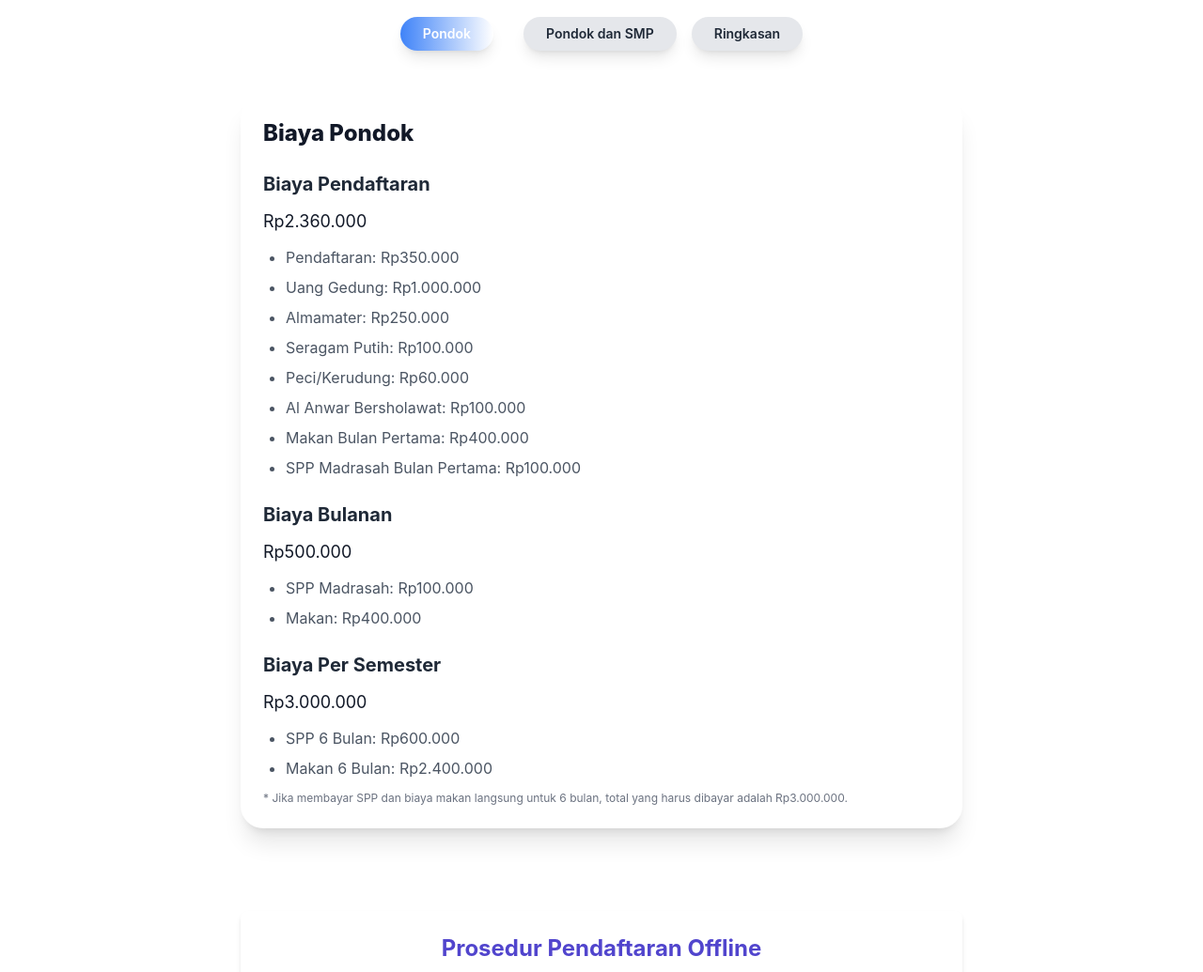
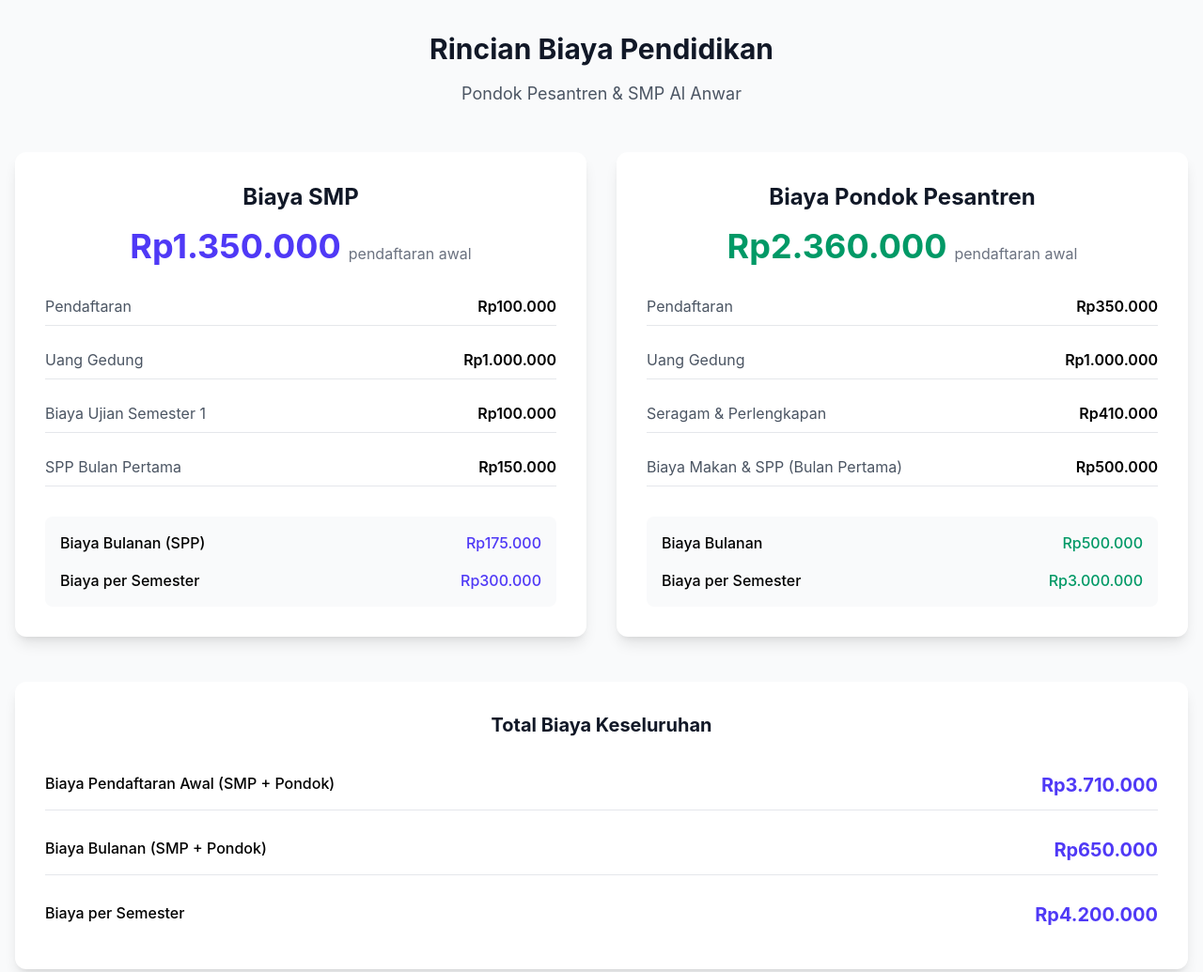
Before and after one commit to bayezsyka/kubahjawa, a website: page ppdb.html in a window 1280 px wide. Shown: the part 1400-2435 px from the top of the page at 94% size. Drawn offline with nearby package versions, Linux system fonts and the light colour scheme.

Commit message:
[update} biaya

```diff
--- a/ppdb.html
+++ b/ppdb.html
@@ -86,205 +86,122 @@
         </div>
     </section>
 
-    <section class="container mx-auto px-6 py-12">
-        <!-- Tab Navigation -->
-        <div class="mb-12 max-w-3xl mx-auto">
-          <ul class="flex justify-center space-x-4" id="custom-tab" data-tabs-toggle="#custom-tab-content">
-            <li>
-              <button class="px-6 py-2 rounded-full text-sm font-semibold text-white bg-gradient-to-r from-blue-500 to-indigo-600 shadow-lg transform transition hover:scale-105" id="pondok-tab" data-tabs-target="#pondok-tab-content" type="button">
-                Pondok
-              </button>
-            </li>
-            <li>
-              <button class="px-6 py-2 rounded-full text-sm font-semibold text-gray-800 bg-gray-200 shadow-lg transform transition hover:scale-105" id="pondok-smp-tab" data-tabs-target="#pondok-smp-tab-content" type="button">
-                Pondok dan SMP
-              </button>
-            </li>
-            <li>
-              <button class="px-6 py-2 rounded-full text-sm font-semibold text-gray-800 bg-gray-200 shadow-lg transform transition hover:scale-105" id="ringkasan-tab" data-tabs-target="#ringkasan-tab-content" type="button">
-                Ringkasan
-              </button>
-            </li>
-          </ul>
-        </div>
-
-        <!-- Tab Content -->
-        <div class="max-w-3xl mx-auto" id="custom-tab-content">
-          <!-- Tab 1: Pondok -->
-          <div class="hidden p-6 bg-white shadow-xl rounded-3xl" id="pondok-tab-content">
-            <h2 class="text-2xl font-extrabold text-gray-900 mb-6">Biaya Pondok</h2>
-
-            <!-- Biaya Pendaftaran -->
-            <div class="mb-6">
-              <h3 class="text-xl font-bold text-gray-800 mb-3">Biaya Pendaftaran</h3>
-              <p class="text-lg text-gray-900 mb-3">Rp2.360.000</p>
-              <ul class="list-disc ml-6 space-y-2 text-base text-gray-600">
-                <li>Pendaftaran: Rp350.000</li>
-                <li>Uang Gedung: Rp1.000.000</li>
-                <li>Almamater: Rp250.000</li>
-                <li>Seragam Putih: Rp100.000</li>
-                <li>Peci/Kerudung: Rp60.000</li>
-                <li>Al Anwar Bersholawat: Rp100.000</li>
-                <li>Makan Bulan Pertama: Rp400.000</li>
-                <li>SPP Madrasah Bulan Pertama: Rp100.000</li>
-              </ul>
-            </div>
-
-            <!-- Biaya Bulanan -->
-            <div class="mb-6">
-              <h3 class="text-xl font-bold text-gray-800 mb-3">Biaya Bulanan</h3>
-              <p class="text-lg text-gray-900 mb-3">Rp500.000</p>
-              <ul class="list-disc ml-6 space-y-2 text-base text-gray-600">
-                <li>SPP Madrasah: Rp100.000</li>
-                <li>Makan: Rp400.000</li>
-              </ul>
-            </div>
-
-            <!-- Biaya Per Semester -->
-            <div>
-              <h3 class="text-xl font-bold text-gray-800 mb-3">Biaya Per Semester</h3>
-              <p class="text-lg text-gray-900 mb-3">Rp3.000.000</p>
-              <ul class="list-disc ml-6 space-y-2 text-base text-gray-600">
-                <li>SPP 6 Bulan: Rp600.000</li>
-                <li>Makan 6 Bulan: Rp2.400.000</li>
-              </ul>
-              <p class="text-xs text-gray-500 mt-3">
-                * Jika membayar SPP dan biaya makan langsung untuk 6 bulan, total yang harus dibayar adalah Rp3.000.000.
-              </p>
-            </div>
+    <Section>
+      <div class="bg-gray-50 py-16 px-4">
+        <div class="max-w-7xl mx-auto">
+          <!-- Header -->
+          <div class="text-center mb-12">
+            <h2 class="text-3xl font-bold text-gray-900 mb-4">Rincian Biaya Pendidikan</h2>
+            <p class="text-lg text-gray-600">Pondok Pesantren & SMP Al Anwar</p>
           </div>
 
-          <!-- Tab 2: Pondok dan SMP (Menggunakan Card) -->
-          <div class="hidden p-6 bg-white shadow-xl rounded-3xl" id="pondok-smp-tab-content">
-            <h2 class="text-2xl font-extrabold text-gray-900 mb-6">Biaya Pondok dan SMP</h2>
+          <!-- Main Content -->
+          <div class="grid grid-cols-1 md:grid-cols-2 gap-8 mb-12">
+            <!-- SMP Card -->
+            <div class="bg-white rounded-xl shadow-lg p-8">
+              <div class="text-center mb-6">
+                <h3 class="text-2xl font-bold text-gray-900">Biaya SMP</h3>
+                <div class="mt-4 flex justify-center">
+                  <span class="text-4xl font-bold text-indigo-600">Rp1.350.000</span>
+                  <span class="text-gray-500 ml-2 self-end">pendaftaran awal</span>
+                </div>
+              </div>
 
-            <!-- Biaya Pendaftaran -->
-            <div class="mb-6">
-              <h3 class="text-xl font-bold text-gray-800 mb-3">Biaya Pendaftaran</h3>
-              <p class="text-lg text-gray-900 mb-4">Pondok: Rp2.360.000, SMP: Rp1.350.000</p>
-              <div class="grid grid-cols-1 md:grid-cols-2 gap-4">
-                <!-- Card: Pondok -->
-                <div class="bg-gray-50 rounded-xl p-4 shadow-md">
-                  <h4 class="text-xl font-semibold text-gray-800 mb-2">Pondok</h4>
-                  <ul class="list-disc ml-6 space-y-1 text-base text-gray-600">
-                    <li>Pendaftaran: Rp350.000</li>
-                    <li>Uang Gedung: Rp1.000.000</li>
-                    <li>Almamater: Rp250.000</li>
-                    <li>Seragam Putih: Rp100.000</li>
-                    <li>Peci/Kerudung: Rp60.000</li>
-                    <li>Al Anwar Bersholawat: Rp100.000</li>
-                    <li>Makan Bulan Pertama: Rp400.000</li>
-                    <li>SPP Madrasah Bulan Pertama: Rp100.000</li>
-                  </ul>
+              <div class="space-y-4">
+                <div class="flex justify-between py-2 border-b">
+                  <span class="text-gray-600">Pendaftaran</span>
+                  <span class="font-semibold">Rp100.000</span>
                 </div>
-                <!-- Card: SMP -->
-                <div class="bg-gray-50 rounded-xl p-4 shadow-md">
-                  <h4 class="text-xl font-semibold text-gray-800 mb-2">SMP</h4>
-                  <ul class="list-disc ml-6 space-y-1 text-base text-gray-600">
-                    <li>Daftar: Rp100.000</li>
-                    <li>Uang Gedung: Rp1.000.000</li>
-                    <li>Biaya Ujian Semester 1: Rp100.000</li>
-                    <li>SPP Bulan Pertama: Rp150.000</li>
-                  </ul>
+                <div class="flex justify-between py-2 border-b">
+                  <span class="text-gray-600">Uang Gedung</span>
+                  <span class="font-semibold">Rp1.000.000</span>
+                </div>
+                <div class="flex justify-between py-2 border-b">
+                  <span class="text-gray-600">Biaya Ujian Semester 1</span>
+                  <span class="font-semibold">Rp100.000</span>
+                </div>
+                <div class="flex justify-between py-2 border-b">
+                  <span class="text-gray-600">SPP Bulan Pertama</span>
+                  <span class="font-semibold">Rp150.000</span>
+                </div>
+              </div>
+
+              <div class="mt-8 space-y-4 bg-gray-50 p-4 rounded-lg">
+                <div class="flex justify-between font-medium">
+                  <span>Biaya Bulanan (SPP)</span>
+                  <span class="text-indigo-600">Rp175.000</span>
+                </div>
+                <div class="flex justify-between font-medium">
+                  <span>Biaya per Semester</span>
+                  <span class="text-indigo-600">Rp300.000</span>
                 </div>
               </div>
             </div>
 
-            <!-- Biaya Bulanan -->
-            <div class="mb-6">
-              <h3 class="text-xl font-bold text-gray-800 mb-3">Biaya Bulanan</h3>
-              <p class="text-lg text-gray-900 mb-4">Pondok: Rp500.000, SMP: Rp175.000</p>
-              <div class="grid grid-cols-1 md:grid-cols-2 gap-4">
-                <!-- Card: Pondok Bulanan -->
-                <div class="bg-gray-50 rounded-xl p-4 shadow-md">
-                  <h4 class="text-xl font-semibold text-gray-800 mb-2">Pondok</h4>
-                  <ul class="list-disc ml-6 space-y-1 text-base text-gray-600">
-                    <li>SPP Madrasah: Rp100.000</li>
-                    <li>Makan: Rp400.000</li>
-                  </ul>
-                </div>
-                <!-- Card: SMP Bulanan -->
-                <div class="bg-gray-50 rounded-xl p-4 shadow-md">
-                  <h4 class="text-xl font-semibold text-gray-800 mb-2">SMP</h4>
-                  <ul class="list-disc ml-6 space-y-1 text-base text-gray-600">
-                    <li>SPP Bulanan: Rp175.000</li>
-                  </ul>
+            <!-- Pondok Card -->
+            <div class="bg-white rounded-xl shadow-lg p-8">
+              <div class="text-center mb-6">
+                <h3 class="text-2xl font-bold text-gray-900">Biaya Pondok Pesantren</h3>
+                <div class="mt-4 flex justify-center">
+                  <span class="text-4xl font-bold text-emerald-600">Rp2.360.000</span>
+                  <span class="text-gray-500 ml-2 self-end">pendaftaran awal</span>
                 </div>
               </div>
-            </div>
 
-            <!-- Biaya Per Semester -->
-            <div>
-              <h3 class="text-xl font-bold text-gray-800 mb-3">Biaya Per Semester</h3>
-              <p class="text-lg text-gray-900 mb-4">Pondok: Rp3.000.000, SMP: Rp200.000</p>
-              <div class="grid grid-cols-1 md:grid-cols-2 gap-4">
-                <!-- Card: Pondok Per Semester -->
-                <div class="bg-gray-50 rounded-xl p-4 shadow-md">
-                  <h4 class="text-xl font-semibold text-gray-800 mb-2">Pondok (Opsional)</h4>
-                  <ul class="list-disc ml-6 space-y-1 text-base text-gray-600">
-                    <li>SPP 6 Bulan: Rp600.000</li>
-                    <li>Makan 6 Bulan: Rp2.400.000</li>
-                  </ul>
-                  <p class="text-xs text-gray-500 mt-2">
-                    * Jika membayar SPP dan makan 6 bulan sekaligus.
-                  </p>
+              <div class="space-y-4">
+                <div class="flex justify-between py-2 border-b">
+                  <span class="text-gray-600">Pendaftaran</span>
+                  <span class="font-semibold">Rp350.000</span>
                 </div>
-                <!-- Card: SMP Per Semester -->
-                <div class="bg-gray-50 rounded-xl p-4 shadow-md">
-                  <h4 class="text-xl font-semibold text-gray-800 mb-2">SMP</h4>
-                  <ul class="list-disc ml-6 space-y-1 text-base text-gray-600">
-                    <li>Ekstrakurikuler: Rp100.000</li>
-                    <li>Mutu &amp; Fasilitas: Rp100.000</li>
-                  </ul>
-                  <p class="text-xs text-gray-500 mt-2">
-                    * Jika membayar SPP 6 bulan sekaligus, total menjadi Rp1.050.000.
-                  </p>
+                <div class="flex justify-between py-2 border-b">
+                  <span class="text-gray-600">Uang Gedung</span>
+                  <span class="font-semibold">Rp1.000.000</span>
+                </div>
+                <div class="flex justify-between py-2 border-b">
+                  <span class="text-gray-600">Seragam & Perlengkapan</span>
+                  <span class="font-semibold">Rp410.000</span>
+                </div>
+                <div class="flex justify-between py-2 border-b">
+                  <span class="text-gray-600">Biaya Makan & SPP (Bulan Pertama)</span>
+                  <span class="font-semibold">Rp500.000</span>
+                </div>
+              </div>
+
+              <div class="mt-8 space-y-4 bg-gray-50 p-4 rounded-lg">
+                <div class="flex justify-between font-medium">
+                  <span>Biaya Bulanan</span>
+                  <span class="text-emerald-600">Rp500.000</span>
+                </div>
+                <div class="flex justify-between font-medium">
+                  <span>Biaya per Semester</span>
+                  <span class="text-emerald-600">Rp3.000.000</span>
                 </div>
               </div>
             </div>
           </div>
 
-          <!-- Tab 3: Ringkasan -->
-          <div class="hidden p-6 bg-white shadow-xl rounded-3xl" id="ringkasan-tab-content">
-            <h2 class="text-2xl font-extrabold text-gray-900 mb-6">Ringkasan Biaya</h2>
-            <div class="space-y-8">
-              <div class="p-6 bg-gradient-to-r from-blue-500 to-indigo-600 rounded-2xl shadow-lg">
-                <h3 class="text-2xl font-bold text-white mb-3">Total Biaya Pendaftaran</h3>
-                <p class="text-2xl font-bold text-white">Rp3.710.000</p>
+          <!-- Total Summary -->
+          <div class="bg-white rounded-xl shadow-lg p-8">
+            <h3 class="text-xl font-bold text-gray-900 mb-6 text-center">Total Biaya Keseluruhan</h3>
+            <div class="space-y-4">
+              <div class="flex justify-between py-3 border-b">
+                <span class="font-medium">Biaya Pendaftaran Awal (SMP + Pondok)</span>
+                <span class="font-bold text-xl text-indigo-600">Rp3.710.000</span>
               </div>
-              <div class="p-6 bg-gradient-to-r from-green-500 to-teal-600 rounded-2xl shadow-lg">
-                <h3 class="text-2xl font-bold text-white mb-3">Total Biaya Bulanan</h3>
-                <p class="text-2xl font-bold text-white">Rp675.000</p>
+              <div class="flex justify-between py-3 border-b">
+                <span class="font-medium">Biaya Bulanan (SMP + Pondok)</span>
+                <span class="font-bold text-xl text-indigo-600">Rp650.000</span>
+              </div>
+              <div class="flex justify-between py-3">
+                <span class="font-medium">Biaya per Semester</span>
+                <span class="font-bold text-xl text-indigo-600">Rp4.200.000</span>
               </div>
             </div>
           </div>
         </div>
+      </div>
+    </Section>
 
-        <!-- Script untuk Pergantian Tab -->
-        <script>
-          document.querySelectorAll('[data-tabs-target]').forEach(button => {
-            button.addEventListener('click', function () {
-              // Ubah setiap tombol ke keadaan tidak aktif
-              document.querySelectorAll('[data-tabs-target]').forEach(btn => {
-                btn.classList.remove('bg-gradient-to-r', 'from-blue-500', 'to-indigo-600', 'text-white', 'scale-105');
-                btn.classList.add('bg-gray-200', 'text-gray-800');
-              });
-              // Aktifkan tombol yang diklik
-              this.classList.remove('bg-gray-200', 'text-gray-800');
-              this.classList.add('bg-gradient-to-r', 'from-blue-500', 'to-indigo-600', 'text-white', 'scale-105');
-              // Sembunyikan seluruh konten tab
-              document.querySelectorAll('#custom-tab-content > div').forEach(tabContent => {
-                tabContent.classList.add('hidden');
-              });
-              // Tampilkan konten tab yang sesuai
-              const target = document.querySelector(this.dataset.tabsTarget);
-              target.classList.remove('hidden');
-            });
-          });
-          // Aktifkan tab "Pondok" secara default saat halaman dimuat
-          document.getElementById('pondok-tab').click();
-        </script>
-      </section>
 
 
       <section class="max-w-3xl mx-auto p-6 bg-white shadow-md rounded-lg mt-10">
```
Also changed, not shown: biaya.html (added, +128 -0 lines).
